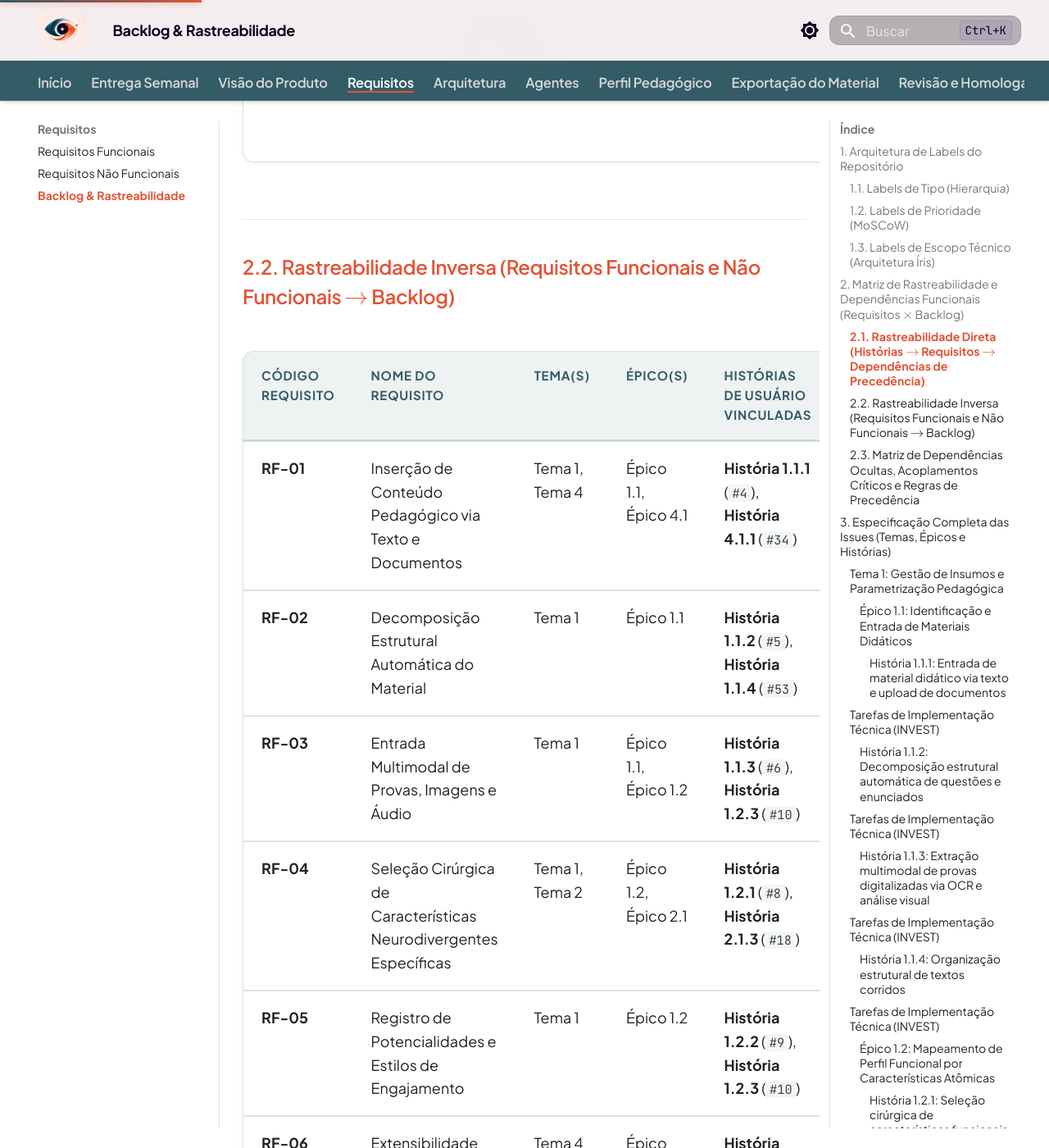
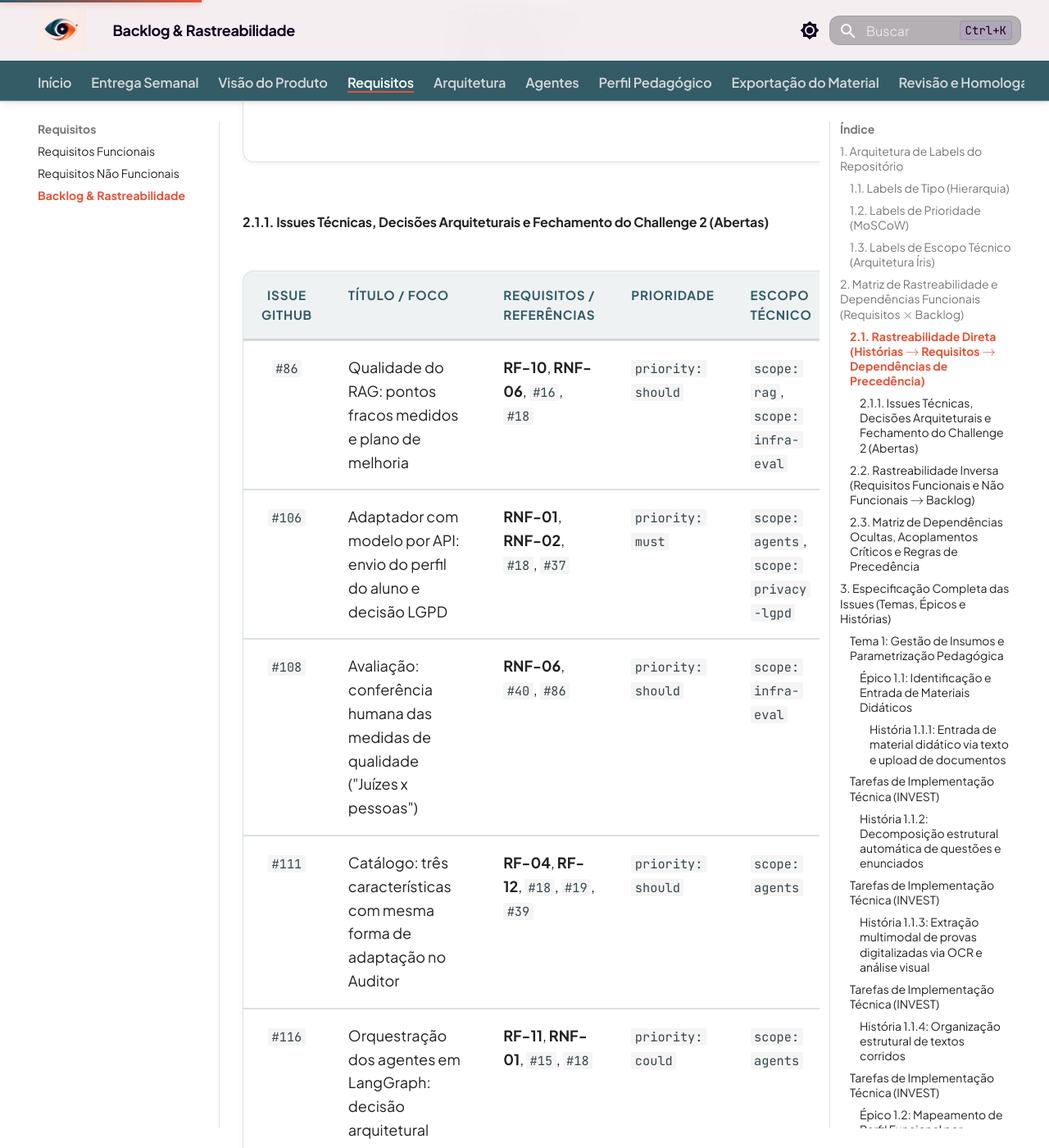
Before and after one commit to challenge-2-residencia-ia-grupo-3/Iris, an MkDocs documentation site: the page built from docs/backlog_rastreabilidade.md, in a window 1280 px wide and 1400 px high, scrolled down 9263 px. Shown: the whole window at 82% size. Built offline with MkDocs 1.6.1 and Material for MkDocs 9.7.7, drawn with Linux system fonts in a browser that asks for light colours; some of the changed text lies outside the part shown.

Commit message:
docs(backlog): sincroniza status das historias, atribuicoes e novas issues (#148-#154)

```diff
--- a/docs/backlog_rastreabilidade.md
+++ b/docs/backlog_rastreabilidade.md
@@ -55,20 +55,38 @@ Este documento consolida a hierarquia completa do backlog do projeto **Íris** (
 | `#22` | **História 2.2.2** | Edição livre docente em tempo real e aprovação Human-in-the-Loop | Épico 2.2 / Tema 2 | **RF-13**, RNF-09 | **História 2.2.1** (RF-13) | `priority: must` | `scope: front-web`, `scope: api` | `CLOSED` | `Madu030` |
 | `#23` | **História 2.2.3** | Exportação do material adaptado em PDF diagramado econômico e DOCX editável | Épico 2.2 / Tema 2 | **RF-14** | **História 2.2.2** (RF-13) | `priority: must` | `scope: api`, `scope: front-web` | `CLOSED` | `Madu030` |
 | `#26` | **História 3.1.1** | Geração de Perfil Pedagógico Portátil com identificador anônimo aleatório | Épico 3.1 / Tema 3 | **RF-15**, RNF-01 | **História 1.2.1** (RF-04), **História 4.1.2** (RNF-01) | `priority: should` | `scope: privacy-lgpd`, `scope: api` | `CLOSED` | `Madu030` |
-| `#27` | **História 3.1.2** | Registro de histórico de eficácia das intervenções por característica | Épico 3.1 / Tema 3 | **RF-15** | **História 3.1.1** (RF-15), **História 2.2.2** (RF-13) | `priority: should` | `scope: privacy-lgpd`, `scope: front-web` | `OPEN` | `Madu030` |
+| `#27` | **História 3.1.2** | Registro de histórico de eficácia das intervenções por característica | Épico 3.1 / Tema 3 | **RF-15** | **História 3.1.1** (RF-15), **História 2.2.2** (RF-13) | `priority: should` | `scope: privacy-lgpd`, `scope: front-web` | `CLOSED` | `Madu030` |
 | `#28` | **História 3.1.3** | Bloqueio de inserção de dados clínicos e diagnósticos formais no perfil | Épico 3.1 / Tema 3 | **RF-15**, RNF-03 | **História 3.1.1** (RF-15) | `priority: must` | `scope: privacy-lgpd`, `scope: api` | `CLOSED` | `Madu030` |
 | `#30` | **História 3.2.1** | Exportação local do Perfil Pedagógico Portátil em JSON e PDF | Épico 3.2 / Tema 3 | **RF-15**, RNF-01 | **História 3.1.2** (RF-15), **História 3.1.3** (RNF-03) | `priority: should` | `scope: privacy-lgpd`, `scope: api` | `CLOSED` | `Madu030` |
-| `#31` | **História 3.2.2** | Importação e restauração de sessão a partir de arquivo JSON portátil | Épico 3.2 / Tema 3 | **RF-15**, RNF-10 | **História 3.2.1** (RF-15), **História 1.2.1** (RF-04) | `priority: should` | `scope: privacy-lgpd`, `scope: front-web` | `OPEN` | `ySamantha` |
+| `#31` | **História 3.2.2** | Importação e restauração de sessão a partir de arquivo JSON portátil | Épico 3.2 / Tema 3 | **RF-15**, RNF-10 | **História 3.2.1** (RF-15), **História 1.2.1** (RF-04) | `priority: should` | `scope: privacy-lgpd`, `scope: front-web` | `CLOSED` | `ySamantha`, `Madu030` |
 | `#34` | **História 4.1.1** | Detecção e descarte preventivo de PII na entrada de materiais | Épico 4.1 / Tema 4 | **RNF-02**, RF-01 | **História 1.1.1** (RF-01) | `priority: must` | `scope: privacy-lgpd`, `scope: api` | `CLOSED` | `sarahgleice` |
 | `#35` | **História 4.1.2** | Execução em arquitetura stateless Zero-Database sem persistência de alunos | Épico 4.1 / Tema 4 | **RNF-01**, RNF-12 | *Nenhuma (Restrição Arquitetural Base)* | `priority: must` | `scope: privacy-lgpd`, `scope: infra-eval` | `CLOSED` | `iancostag` |
 | `#36` | **História 4.1.3** | Descarte preventivo de PII acidental e formatação de cabeçalho escolar neutro | Épico 4.1 / Tema 4 | **RNF-02**, **RF-14** | **História 4.1.1** (RNF-02), **História 2.2.3** (RF-14) | `priority: must` | `scope: privacy-lgpd`, `scope: front-web` | `CLOSED` | `Madu030`, `matheushpr94` |
-| `#37` | **História 4.1.4** | Auditoria de não-retenção de payloads sensíveis em logs de execução (`operational_logger.py`) | Épico 4.1 / Tema 4 | **RNF-01**, **RNF-02** | **História 4.1.1** (RNF-02), **História 4.1.2** (RNF-01) | `priority: must` | `scope: privacy-lgpd`, `scope: infra-eval` | `IMPLEMENTADA` | `iancostag` |
+| `#37` | **História 4.1.4** | Auditoria de não-retenção de payloads sensíveis em logs de execução (`operational_logger.py`) | Épico 4.1 / Tema 4 | **RNF-01**, **RNF-02** | **História 4.1.1** (RNF-02), **História 4.1.2** (RNF-01) | `priority: must` | `scope: privacy-lgpd`, `scope: infra-eval` | `CLOSED` | `iancostag` |
 | `#39` | **História 4.2.1** | Estruturação de schema modular JSON/YAML para catálogos de características | Épico 4.2 / Tema 4 | **RF-06**, RNF-11, RNF-12 | *Nenhuma (Fundação do Catálogo)* | `priority: must` | `scope: rag`, `scope: api` | `CLOSED` | `iancostag` |
 | `#40` | **História 4.2.2** | Análise exploratória de dados (EDA do corpus e benchmark) e validação RAGAS | Épico 4.2 / Tema 4 | **RF-10**, **RNF-04**, **RNF-05**, **RNF-06** | **História 2.1.1** (RF-10), **História 2.1.4** (RF-12) | `priority: must` | `scope: infra-eval`, `scope: rag` | `CLOSED` | `Madu030`, `matheushpr94` |
 | `#43` | **História 4.2.3** | Camada de abstração híbrida de LLM (Ollama Local + API Externa) e setup do Llama 3 | Épico 4.2 / Tema 4 | **RNF-01**, **RNF-07**, **RNF-08**, **RNF-12** | **História 4.2.4** (`#44`) | `priority: must` | `scope: infra-eval`, `scope: agents`, `scope: rag` | `CLOSED` | `iancostag` |
 | `#44` | **História 4.2.4** | Unificação de dependências no pyproject.toml, estrutura base src/iris e ponte com o módulo RAG | Épico 4.2 / Tema 4 | **RNF-11**, **RNF-12** | *Nenhuma (Fundação de Código)* | `priority: must` | `scope: infra-eval`, `scope: api`, `scope: rag` | `CLOSED` | `iancostag` |
 | `#45` | **História 4.2.5** | Curadoria e estruturação do dataset Golden Benchmark de questões escolares (Fundamental II e Médio) | Épico 4.2 / Tema 4 | **RF-08**, **RF-10**, **RNF-04**, **RNF-05** | **História 4.2.1** (`#39`) | `priority: must` | `scope: infra-eval`, `scope: rag` | `CLOSED` | `iancostag`, `Madu030` |
-| `#126` | **História 4.3.1** | Histórico sanitizado de atividades por conta docente no PostgreSQL (Login local + Google OAuth e Gate Anti-PII) | Épico 4.1 / Tema 4 | **RF-16**, **RNF-01**, **RNF-02**, **RNF-03** | **História 2.2.2** (`#22`), **História 4.1.2** (`#35`) | `priority: should` | `scope: api`, `scope: front-web`, `scope: privacy-lgpd`, `documentation` | `OPEN` | `iancostag` |
+| `#126` | **História 4.3.1** | Histórico sanitizado de atividades por conta docente no PostgreSQL (Login local + Google OAuth e Gate Anti-PII) | Épico 4.1 / Tema 4 | **RF-16**, **RNF-01**, **RNF-02**, **RNF-03** | **História 2.2.2** (`#22`), **História 4.1.2** (`#35`) | `priority: should` | `scope: api`, `scope: front-web`, `scope: privacy-lgpd`, `documentation` | `CLOSED` | `iancostag` |
+
+#### 2.1.1. Issues Técnicas, Decisões Arquiteturais e Fechamento do Challenge 2 (Abertas)
+
+| Issue GitHub | Título / Foco | Requisitos / Referências | Prioridade | Escopo Técnico | Status (GitHub) | Responsável |
+| :---: | :--- | :--- | :--- | :--- | :---: | :--- |
+| `#86` | Qualidade do RAG: pontos fracos medidos e plano de melhoria | **RF-10**, **RNF-06**, `#16`, `#18` | `priority: should` | `scope: rag`, `scope: infra-eval` | `OPEN` | `matheushpr94` |
+| `#106` | Adaptador com modelo por API: envio do perfil do aluno e decisão LGPD | **RNF-01**, **RNF-02**, `#18`, `#37` | `priority: must` | `scope: agents`, `scope: privacy-lgpd` | `OPEN` | `iancostag` |
+| `#108` | Avaliação: conferência humana das medidas de qualidade ("Juízes x pessoas") | **RNF-06**, `#40`, `#86` | `priority: should` | `scope: infra-eval` | `OPEN` | `matheushpr94`, `Madu030` |
+| `#111` | Catálogo: três características com mesma forma de adaptação no Auditor | **RF-04**, **RF-12**, `#18`, `#19`, `#39` | `priority: should` | `scope: agents` | `OPEN` | `Madu030` |
+| `#116` | Orquestração dos agentes em LangGraph: decisão arquitetural | **RF-11**, **RNF-01**, `#15`, `#18` | `priority: could` | `scope: agents` | `OPEN` | `iancostag` |
+| `#133` | Adaptador: exemplos aprovados no lugar da orientação do RAG | **RF-10**, **RF-11**, `#86`, `#108` | `priority: should` | `scope: agents`, `scope: infra-eval` | `OPEN` | `matheushpr94` |
+| `#148` | Semana 7: Coleta Final de Métricas Objetivas, Relatório Final (PDF/MkDocs) e Apresentação | **RNF-04** a **RNF-08**, Roadmap S7 | `priority: must` | `scope: infra-eval`, `documentation` | `OPEN` | *A definir* |
+| `#149` | Auditoria WCAG 2.1 AA (`axe-core`/Lighthouse >= 95) e Responsividade nas Etapas 1–5 + `/historico` | **RNF-09** | `priority: must` | `scope: front-web`, `scope: infra-eval`, `accessibility` | `OPEN` | *A definir* |
+| `#150` | Validação de Latência (RNF-07) e Orçamento de Tokens (RNF-08) em Provas de 5 Questões | **RNF-07**, **RNF-08** | `priority: should` | `scope: agents`, `scope: infra-eval` | `OPEN` | *A definir* |
+| `#151` | Release do MVP (`dev -> main`), Atualização de Docs Finais e Empacotamento Reproduzível de Demo | **RNF-11**, Docs Finais | `priority: must` | `scope: infra-eval`, `documentation` | `OPEN` | *A definir* |
+| `#152` | Integração de Textos Corridos (`ProseStructure`) no Fluxo Web (Etapas 1–5) | **RF-02**, `#53` | `priority: should` | `scope: front-web`, `scope: api` | `OPEN` | *A definir* |
+| `#153` | Refinamento do OCR e Análise Visual (Itens Adiados do PR `#142`) | **RF-03**, `#6` | `priority: should` | `scope: api`, `scope: agents` | `OPEN` | *A definir* |
+| `#154` | Validação de Usabilidade Docente (`< 3 min`), Cobertura E2E Multimodal e Higiene de Rotas | **RNF-10**, `#6`, `#10`, `#30`, `#31` | `priority: could` | `scope: front-web`, `scope: infra-eval` | `OPEN` | *A definir* |
 
 ---
 
```
Also changed, not shown: other parts of docs/backlog_rastreabilidade.md (+3 -3 lines).
